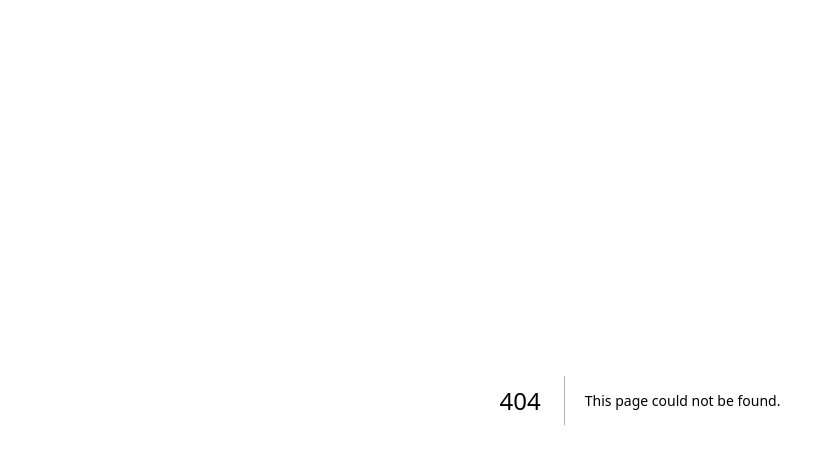
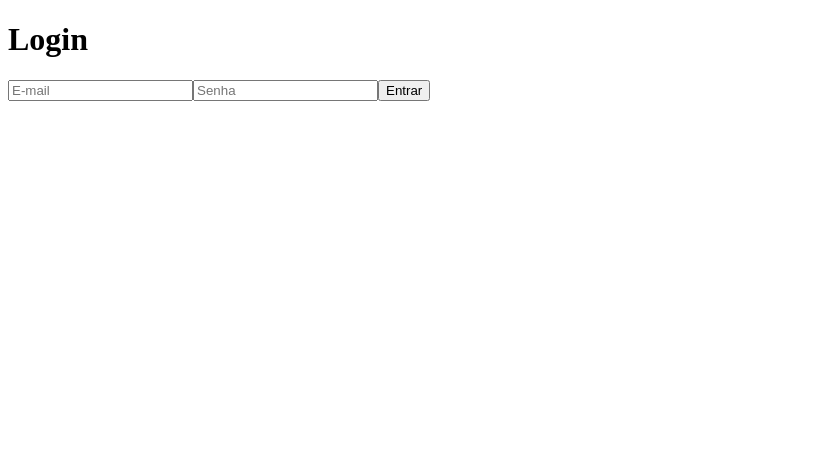
Before and after one commit to mthalima/pet-care, a Next.js app: page /login in a window 1280 px wide. Before the commit this address had no page. Shown: the top 464 px of the page, without its empty margins (0-835 px from the left). Built offline with nearby package versions, Linux system fonts and the light colour scheme.

Commit message:
facade de testes login e register

```diff
--- /dev/null
+++ b/pages/login.tsx
@@ -0,0 +1,54 @@
+import React, { useState } from "react";
+import { useRouter } from "next/router";
+
+const Login = () => {
+  const [email, setEmail] = useState("");
+  const [password, setPassword] = useState("");
+  const [message, setMessage] = useState("");
+  const router = useRouter();
+
+  const handleLogin = async () => {
+    try {
+      const response = await fetch("/api/login", {
+        method: "POST",
+        headers: { "Content-Type": "application/json" },
+        body: JSON.stringify({ email, password }),
+      });
+
+      if (!response.ok) {
+        const { message } = await response.json();
+        setMessage(message);
+        return;
+      }
+
+      const { token } = await response.json();
+      localStorage.setItem("token", token);
+      setMessage("Login bem-sucedido!");
+      router.push("/dashboard");
+    } catch {
+      setMessage("Erro ao conectar ao servidor.");
+    }
+  };
+
+  return (
+    <div>
+      <h1>Login</h1>
+      {message && <p>{message}</p>}
+      <input
+        type="email"
+        placeholder="E-mail"
+        value={email}
+        onChange={(e) => setEmail(e.target.value)}
+      />
+      <input
+        type="password"
+        placeholder="Senha"
+        value={password}
+        onChange={(e) => setPassword(e.target.value)}
+      />
+      <button onClick={handleLogin}>Entrar</button>
+    </div>
+  );
+};
+
+export default Login;
```
Also changed, not shown: pages/register.tsx (added, +49 -0 lines).
